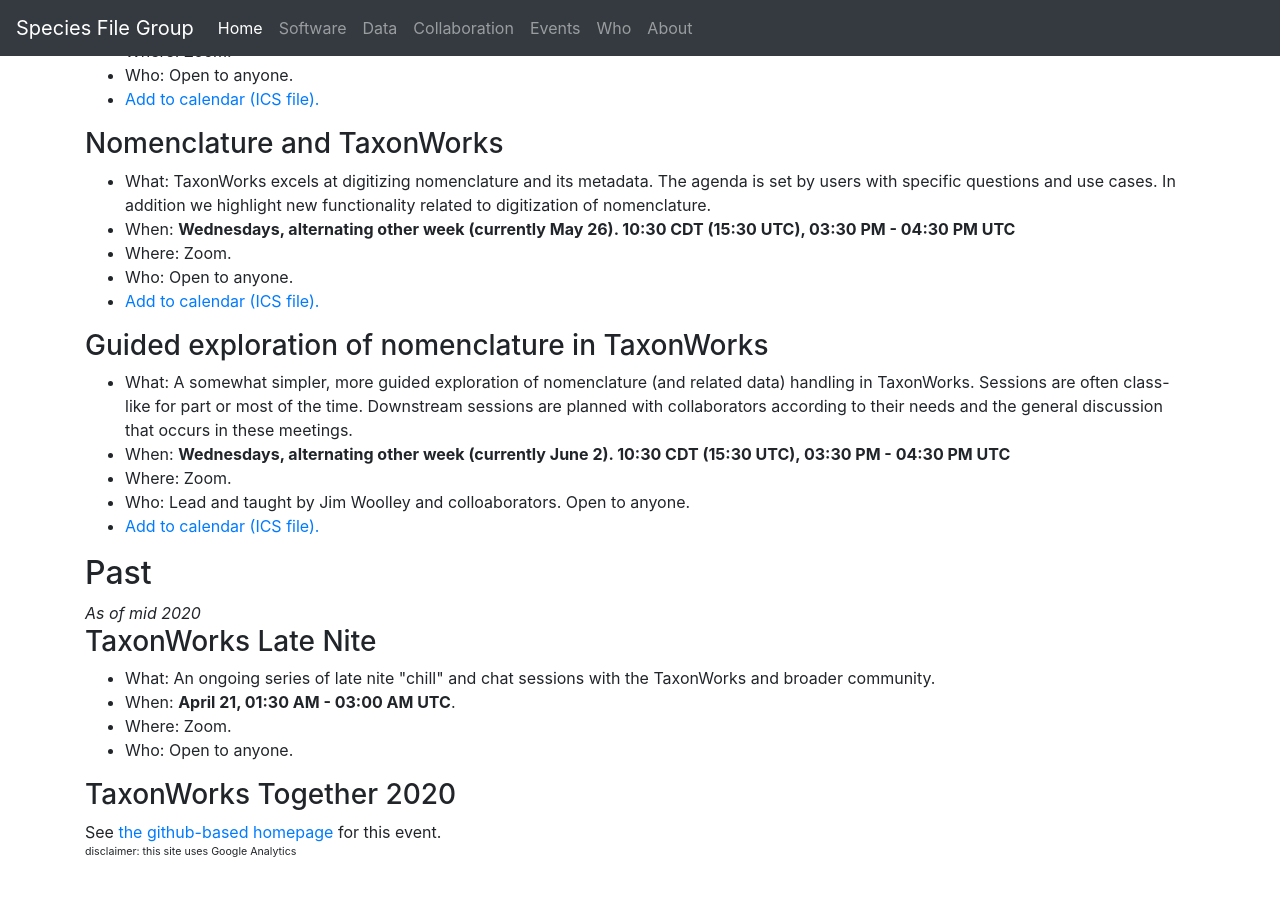
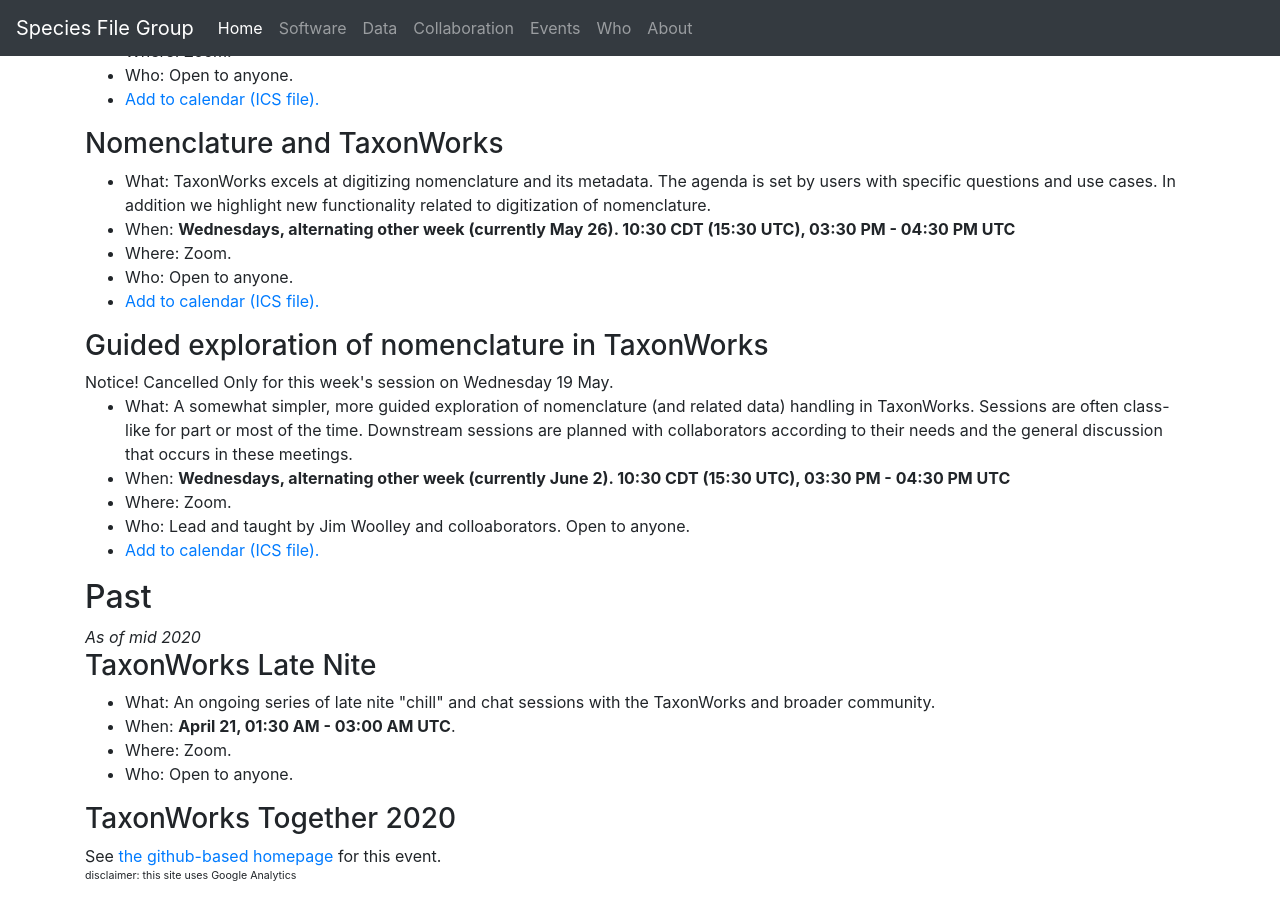
Before and after one commit to pnhogan/speciesfilegroup.github.io, a Jekyll site: the page built from events.html, in a window 1280 px wide and 900 px high, scrolled down 551 px. Built offline with Jekyll 4.4.1, drawn with Linux system fonts in a browser that asks for light colours; before the commit the page ends 1427 px from its top, so only the background shows below that.

Commit message:
Update events.html
added a note about cancelled session for Wednesday for the Guided exploration session.

(Hm. Why are dates different in the md file?)

```diff
--- a/events.html
+++ b/events.html
@@ -39,6 +39,7 @@
 </ul>
 
 <h3> Guided exploration of nomenclature in TaxonWorks </h3>
+Notice! Cancelled Only for this week's session on Wednesday 19 May.
 <ul>
   <li>What: A somewhat simpler, more guided exploration of nomenclature (and related data) handling in TaxonWorks. Sessions are often class-like for part or most of the time. Downstream sessions are planned with collaborators according to their needs and the general discussion that occurs in these meetings.</li>
   <li>When: <b>Wednesdays, alternating other week (currently <span data-alternate-week="March, 24 2021"></span>). 10:30 CDT (15:30 UTC), <span data-utc-to-local="15:30, 16:30"></span></b></li>
```
